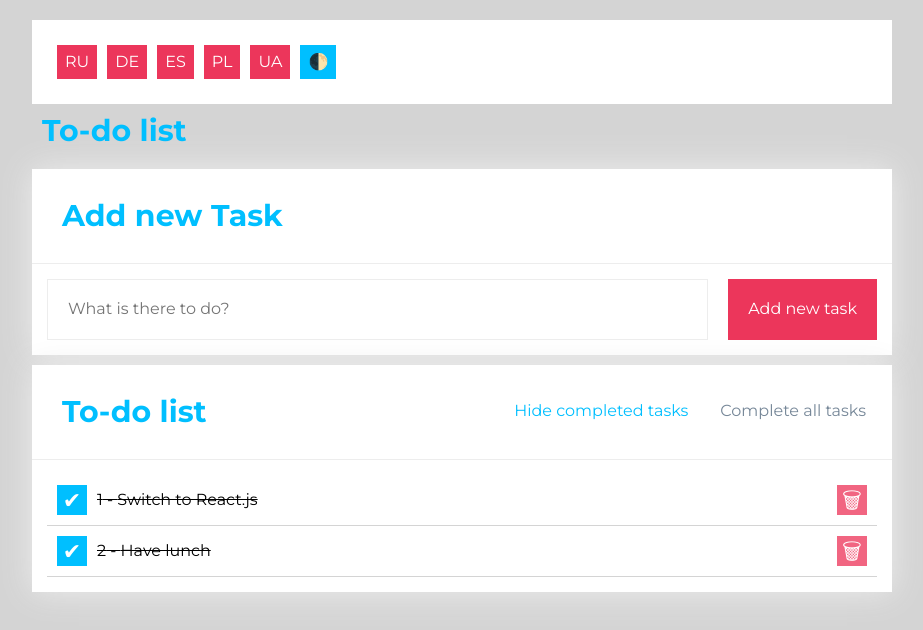
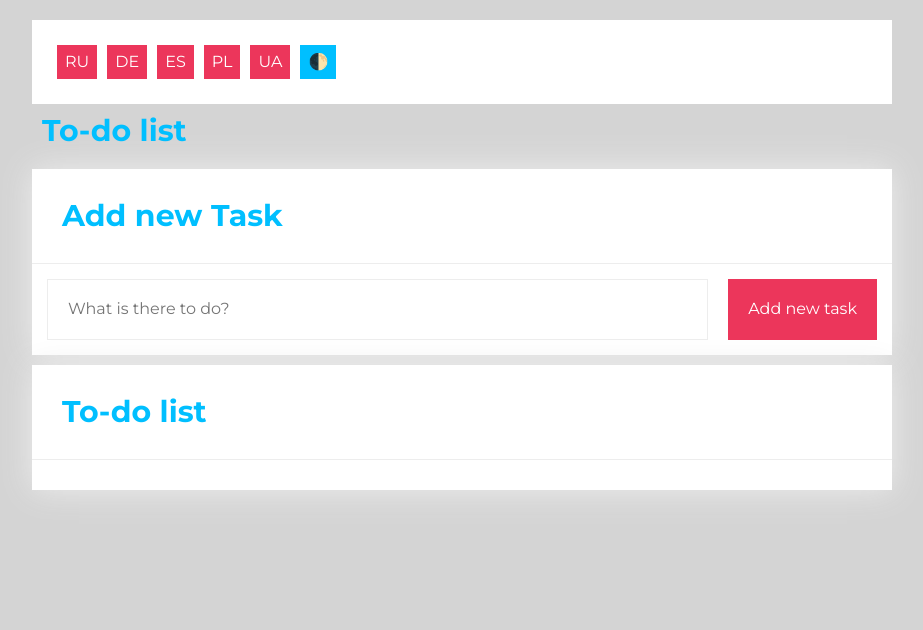
Before and after one commit to mr-front-end-dev/To-do-List--EN-CRMS--ReactApp, a React (Create React App) app: page / in a window 1280 px wide. Shown: the top 630 px of the page, without its empty margins (178-1101 px from the left). Built offline with nearby package versions, Linux system fonts and the light colour scheme.

Commit message:
Added saving tasks in localStorage

```diff
--- a/src/App.js
+++ b/src/App.js
@@ -1,4 +1,4 @@
-import React, { useState } from 'react';
+import React, { useEffect, useState } from 'react';
 import Form from "./Form";
 import Tasks from "./Tasks";
 import Projects from "./Projects";
@@ -7,12 +7,21 @@
 import Header from "./Header";
 import Container from "./Container";
 
+const getInitialTasks = () => {
+  const tasksFromLocalStorage = localStorage.getItem("tasks");
+  return tasksFromLocalStorage
+      ? JSON.parse(tasksFromLocalStorage)
+      : []
+  };
+
 function App() {
   const [hideDone, setHideDone] = useState(false);
-  const [tasks, setTasks] = useState([
-    { id: 1, content: "Switch to React.js", done: true },
-    { id: 2, content: "Have lunch", done: true },
-  ]);
+
+  const [tasks, setTasks] = useState(getInitialTasks);
+
+  useEffect(() => {
+    localStorage.setItem("tasks", JSON.stringify(tasks));
+  }, [tasks]);
 
   const toggleHideDone = () => {
     setHideDone(!hideDone);
```
